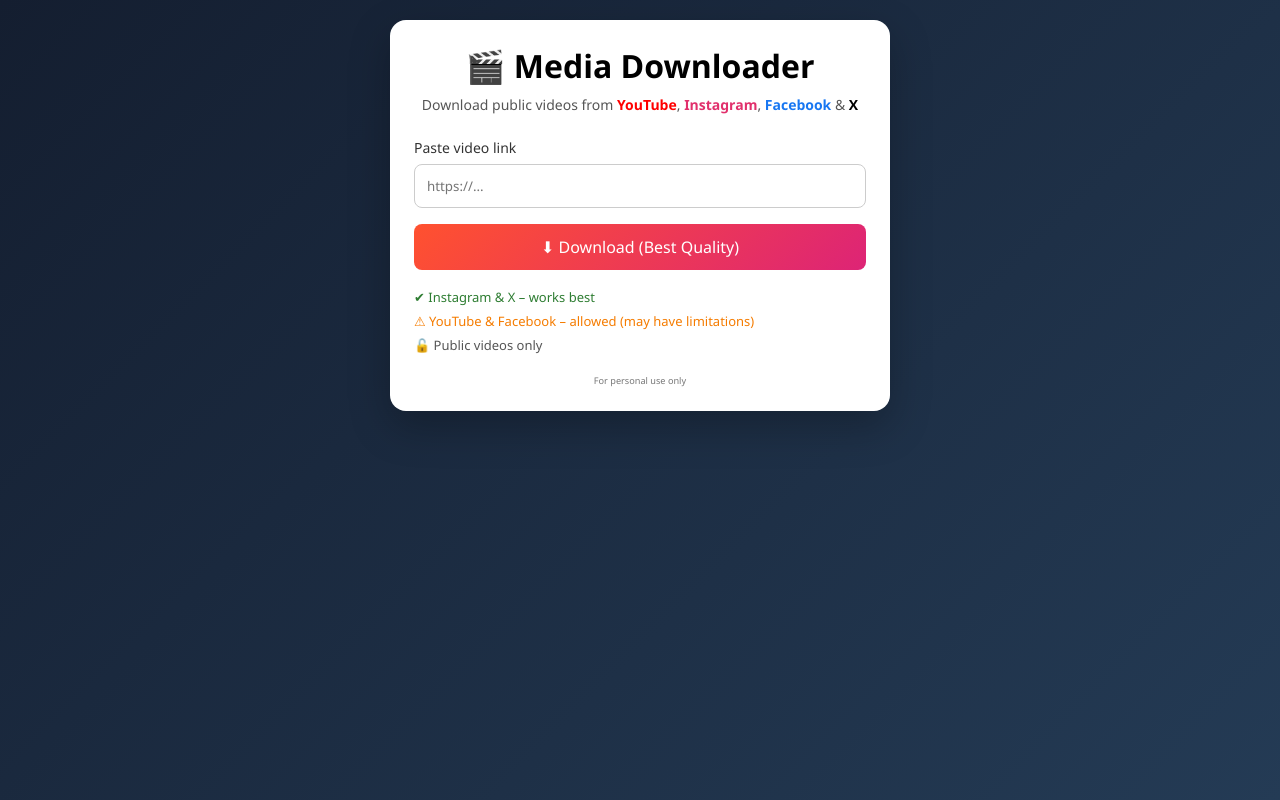
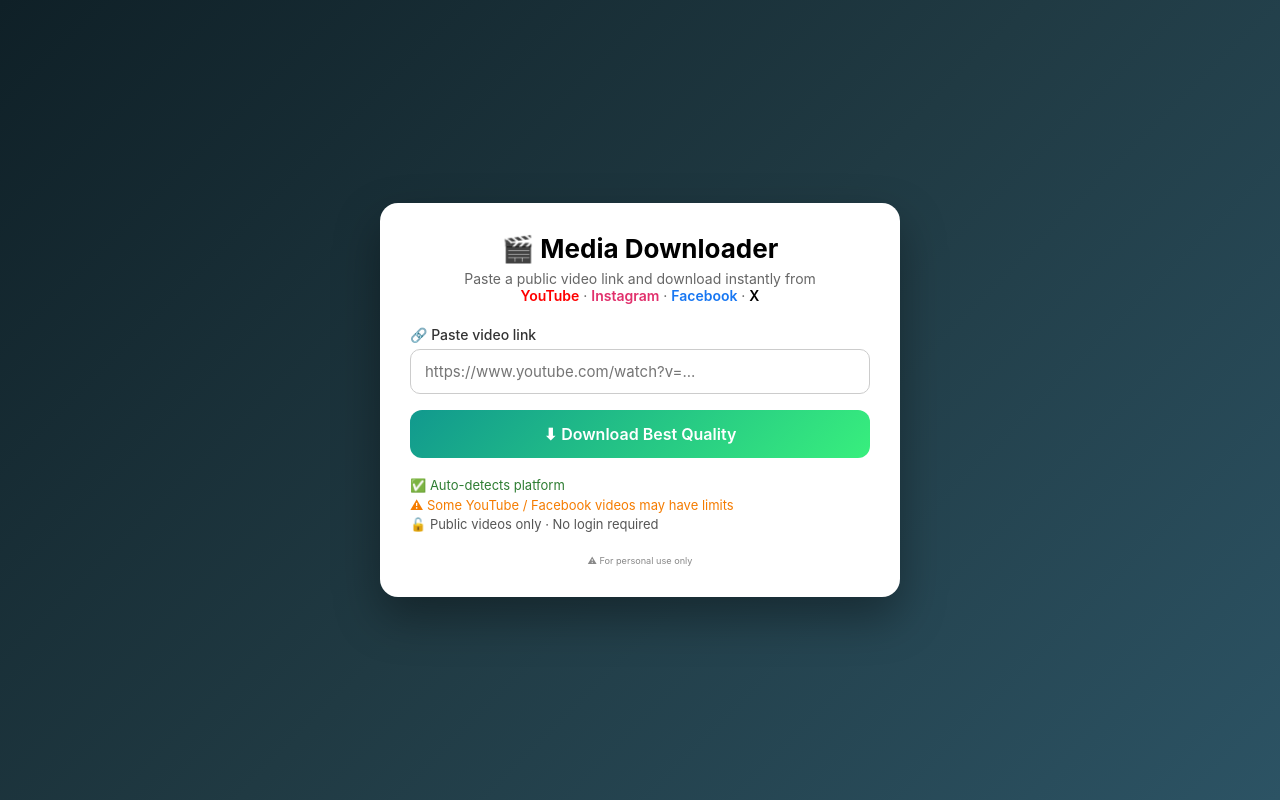
Before and after one commit to harinathreddy810/Media-downloader, a FastAPI app: page / in a window 1280 px wide. Run offline with FastAPI, Linux system fonts and the light colour scheme.

Commit message:
updated Frontend-3

```diff
--- a/static/style.css
+++ b/static/style.css
@@ -2,21 +2,22 @@
     box-sizing: border-box;
     margin: 0;
     padding: 0;
-    font-family: "Segoe UI", Roboto, Arial, sans-serif;
+    font-family: "Inter", "Segoe UI", Arial, sans-serif;
 }
 
 /* Background */
 body {
-    background: linear-gradient(135deg, #141e30, #243b55);
     min-height: 100vh;
+    background: linear-gradient(135deg, #0f2027, #203a43, #2c5364);
 }
 
-/* Center */
+/* Center wrapper */
 .page {
+    min-height: 100vh;
     display: flex;
     justify-content: center;
     align-items: center;
-    padding: 20px;
+    padding: 16px;
 }
 
 /* Card */
@@ -24,79 +25,90 @@
     background: #ffffff;
     width: 100%;
     max-width: 420px;
-    padding: 24px;
-    border-radius: 16px;
-    box-shadow: 0 15px 40px rgba(0,0,0,0.25);
+    padding: 26px;
+    border-radius: 18px;
+    box-shadow: 0 20px 45px rgba(0, 0, 0, 0.35);
+    animation: fadeIn 0.6s ease;
+}
+
+@keyframes fadeIn {
+    from { opacity: 0; transform: translateY(12px); }
+    to { opacity: 1; transform: translateY(0); }
 }
 
 /* Header */
 h1 {
     text-align: center;
-    margin-bottom: 8px;
+    font-size: 26px;
+    margin-bottom: 6px;
 }
 
 .subtitle {
     text-align: center;
     font-size: 14px;
-    color: #555;
+    color: #666;
     margin-bottom: 22px;
 }
 
 /* Platform colors */
-.highlight {
-    font-weight: bold;
-}
-.yt { color: #ff0000; }
-.ig { color: #e1306c; }
-.fb { color: #1877f2; }
-.x  { color: #000000; }
+.yt { color: #ff0000; font-weight: 600; }
+.ig { color: #e1306c; font-weight: 600; }
+.fb { color: #1877f2; font-weight: 600; }
+.x  { color: #000; font-weight: 600; }
 
 /* Form */
 label {
     font-size: 14px;
+    font-weight: 500;
     color: #333;
+    margin-bottom: 6px;
+    display: block;
 }
 
-input {
+input, select {
     width: 100%;
-    padding: 12px;
-    margin-top: 6px;
+    padding: 12px 14px;
+    border-radius: 10px;
+    border: 1px solid #ccc;
+    font-size: 15px;
     margin-bottom: 16px;
-    border-radius: 8px;
-    border: 1px solid #ccc;
+    transition: border 0.2s, box-shadow 0.2s;
 }
 
-input:focus {
+input:focus, select:focus {
     outline: none;
-    border-color: #2575fc;
+    border-color: #2c5364;
+    box-shadow: 0 0 0 2px rgba(44, 83, 100, 0.2);
 }
 
 /* Button */
 button {
     width: 100%;
-    padding: 12px;
-    background: linear-gradient(135deg, #ff512f, #dd2476);
-    color: white;
+    padding: 14px;
+    border-radius: 12px;
     border: none;
-    border-radius: 8px;
     font-size: 16px;
+    font-weight: 600;
     cursor: pointer;
+    background: linear-gradient(135deg, #11998e, #38ef7d);
+    color: #fff;
     transition: transform 0.15s ease, box-shadow 0.15s ease;
 }
 
 button:hover {
-    transform: translateY(-1px);
-    box-shadow: 0 8px 18px rgba(0,0,0,0.25);
+    transform: translateY(-2px);
+    box-shadow: 0 12px 25px rgba(0, 0, 0, 0.25);
 }
 
-/* Info */
+/* Info section */
 .info {
     margin-top: 18px;
     font-size: 13px;
+    line-height: 1.5;
 }
 
-.good { color: #2e7d32; margin-bottom: 6px; }
-.warn { color: #f57c00; margin-bottom: 6px; }
+.good { color: #2e7d32; }
+.warn { color: #f57c00; }
 .neutral { color: #555; }
 
 /* Footer */
@@ -104,45 +116,20 @@
     margin-top: 18px;
     text-align: center;
     font-size: 11px;
-    color: #777;
+    color: #888;
 }
 
-/* Popup */
-.popup {
-    position: fixed;
-    inset: 0;
-    background: rgba(0,0,0,0.6);
-    display: flex;
-    justify-content: center;
-    align-items: center;
+/* Tablet */
+@media (min-width: 768px) {
+    .card {
+        max-width: 480px;
+        padding: 30px;
+    }
 }
 
-.popup.hidden {
-    display: none;
-}
-
-.popup-box {
-    background: #fff;
-    padding: 20px;
-    border-radius: 10px;
-    width: 90%;
-    max-width: 320px;
-    text-align: center;
-}
-
-.popup-box button {
-    margin-top: 12px;
-    padding: 8px 16px;
-    background: #2575fc;
-    border: none;
-    border-radius: 6px;
-    color: #fff;
-    cursor: pointer;
-}
-
-/* Responsive */
-@media (min-width: 768px) {
+/* Laptop */
+@media (min-width: 1024px) {
     .card {
-        max-width: 500px;
+        max-width: 520px;
     }
 }
--- a/templates/index.html
+++ b/templates/index.html
@@ -1,106 +1,49 @@
 <!DOCTYPE html>
 <html lang="en">
 <head>
-    <meta charset="UTF-8"/>
-    <meta name="viewport" content="width=device-width, initial-scale=1.0"/>
+    <meta charset="UTF-8">
     <title>Media Downloader</title>
-    <link rel="stylesheet" href="/static/style.css"/>
+    <meta name="viewport" content="width=device-width, initial-scale=1.0">
+    <link rel="stylesheet" href="/static/style.css">
 </head>
 <body>
 
 <div class="page">
     <div class="card">
+
         <h1>🎬 Media Downloader</h1>
-
         <p class="subtitle">
-            Download public videos from
-            <span class="highlight yt">YouTube</span>,
-            <span class="highlight ig">Instagram</span>,
-            <span class="highlight fb">Facebook</span> &
-            <span class="highlight x">X</span>
+            Paste a public video link and download instantly from<br>
+            <span class="yt">YouTube</span> ·
+            <span class="ig">Instagram</span> ·
+            <span class="fb">Facebook</span> ·
+            <span class="x">X</span>
         </p>
 
-        <form id="downloadForm">
-            <label>Paste video link</label>
-            <input type="url" id="url" name="url" placeholder="https://..." required/>
-            <button type="submit">⬇ Download (Best Quality)</button>
+        <form action="/download" method="post">
+            <label>🔗 Paste video link</label>
+            <input
+                type="url"
+                name="url"
+                placeholder="https://www.youtube.com/watch?v=..."
+                required
+            >
+
+            <button type="submit">⬇ Download Best Quality</button>
         </form>
 
         <div class="info">
-            <p class="good">✔ Instagram & X – works best</p>
-            <p class="warn">⚠ YouTube & Facebook – allowed (may have limitations)</p>
-            <p class="neutral">🔓 Public videos only</p>
+            <p class="good">✅ Auto-detects platform</p>
+            <p class="warn">⚠ Some YouTube / Facebook videos may have limits</p>
+            <p class="neutral">🔓 Public videos only · No login required</p>
         </div>
 
         <footer>
-            <small>For personal use only</small>
+            <small>⚠ For personal use only</small>
         </footer>
+
     </div>
 </div>
 
-<!-- Popup -->
-<div id="popup" class="popup hidden">
-    <div class="popup-box">
-        <p id="popupMessage"></p>
-        <button onclick="closePopup()">OK</button>
-    </div>
-</div>
-
-<script>
-const form = document.getElementById("downloadForm");
-const popup = document.getElementById("popup");
-const popupMessage = document.getElementById("popupMessage");
-
-form.addEventListener("submit", async (e) => {
-    e.preventDefault();
-
-    const url = document.getElementById("url").value;
-
-    popupMessage.innerText = "⏳ Downloading... Please wait";
-    popup.classList.remove("hidden");
-
-    try {
-        const response = await fetch("/download", {
-            method: "POST",
-            headers: { "Content-Type": "application/x-www-form-urlencoded" },
-            body: new URLSearchParams({ url })
-        });
-
-        const contentType = response.headers.get("content-type");
-
-        if (contentType && contentType.includes("application/json")) {
-            const data = await response.json();
-            popupMessage.innerText = "❌ " + data.message;
-            return;
-        }
-
-        // ✅ REAL DOWNLOAD FIX
-        const blob = await response.blob();
-        const downloadUrl = window.URL.createObjectURL(blob);
-
-        const a = document.createElement("a");
-        a.href = downloadUrl;        // 🔥 MISSING LINE (FIXED)
-        a.style.display = "none";
-
-        document.body.appendChild(a);
-        a.click();
-
-        setTimeout(() => {
-            window.URL.revokeObjectURL(downloadUrl);
-            a.remove();
-        }, 100);
-
-        popupMessage.innerText = "✅ Download completed successfully!";
-
-    } catch (err) {
-        popupMessage.innerText = "❌ Network error. Please try again.";
-    }
-});
-
-function closePopup() {
-    popup.classList.add("hidden");
-}
-</script>
-
 </body>
 </html>
```
